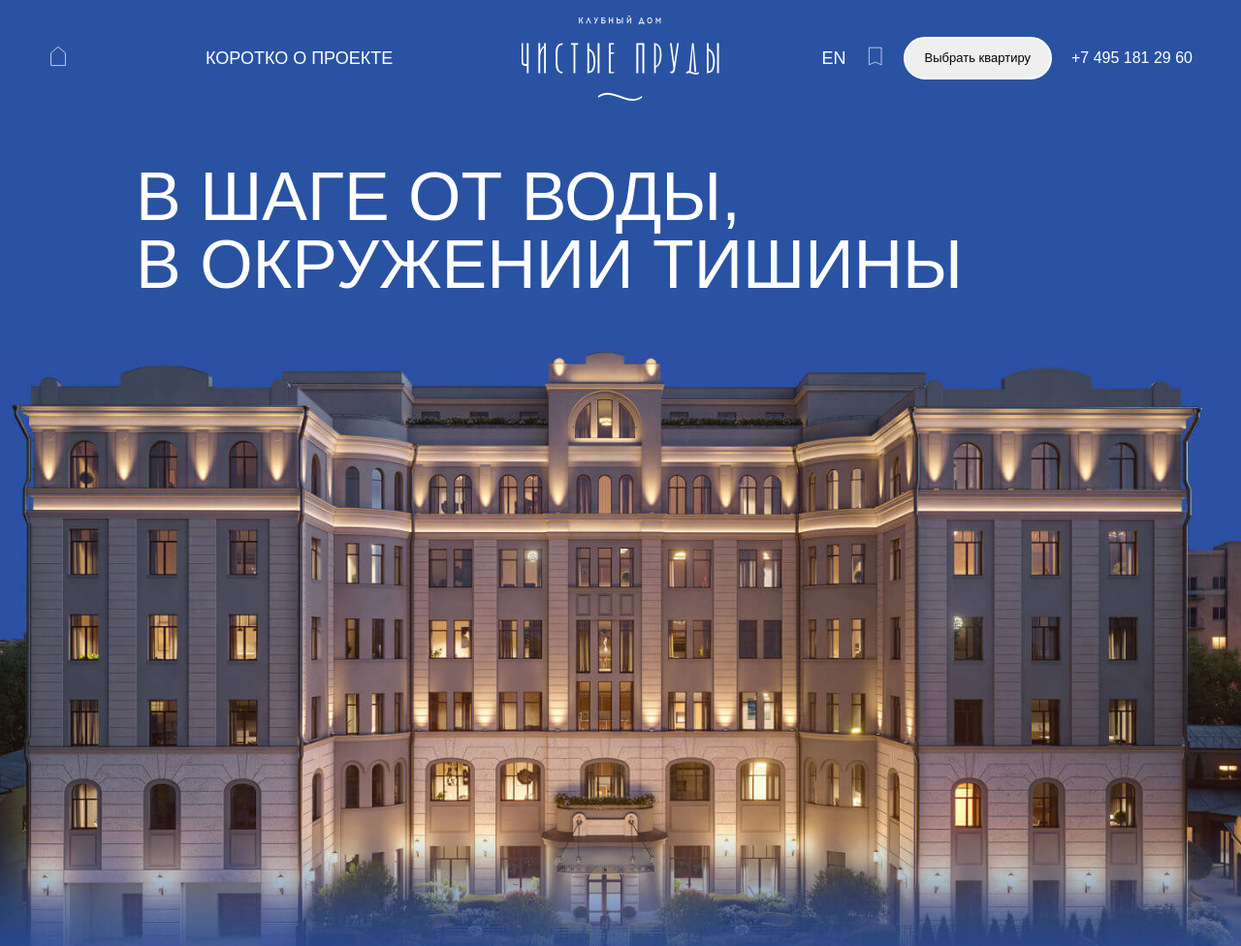
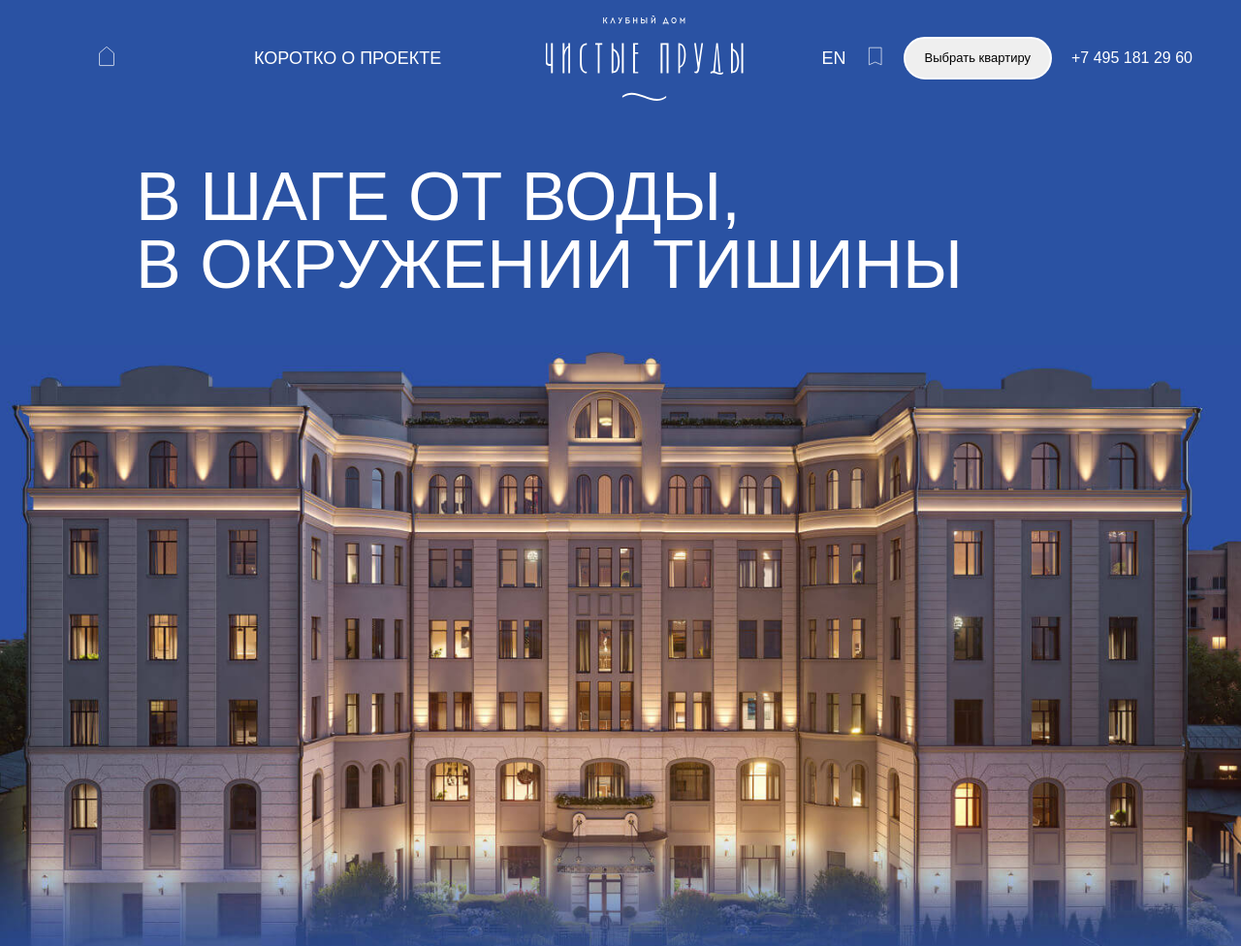
Before and after one commit to StanislavSH109/Chistye_Prudy, a plain HTML site: page index.html in a window 1280 px wide. Shown: the top 976 px of the page at 97% size. Drawn offline with Linux system fonts and the light colour scheme; a web font is replaced by a local one.

Commit message:
changed header__container

```diff
--- a/css/blocks/header.css
+++ b/css/blocks/header.css
@@ -2,10 +2,12 @@
     padding: 16px 0;
 }
 
-.header__wrapper {
+.header__container {
     display: grid;
     grid-template-columns: 1fr auto 1fr;
+    max-width: 1440px;
     padding: 0 50px;
+    margin: 0 0 0 50px;
 }
 
 .header__left {
--- a/index.html
+++ b/index.html
@@ -9,7 +9,7 @@
   </head>
   <body>
     <header class="header">
-          <div class="header__wrapper">
+          <div class="header__container">
             <div class="header__left">
               <a href="" class="header__left-mark">
                 <svg width="20" height="26" viewBox="0 0 28 28" fill="none" xmlns="http://www.w3.org/2000/svg">
```
Also changed, not shown: 1 other file.
